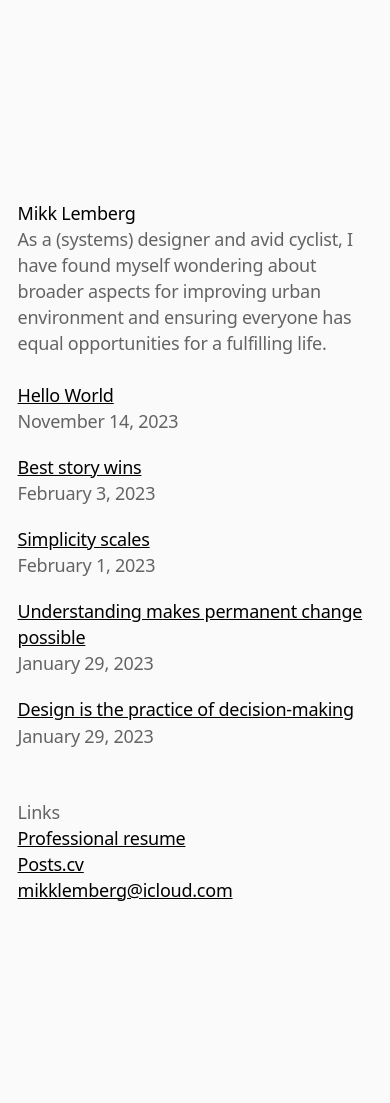
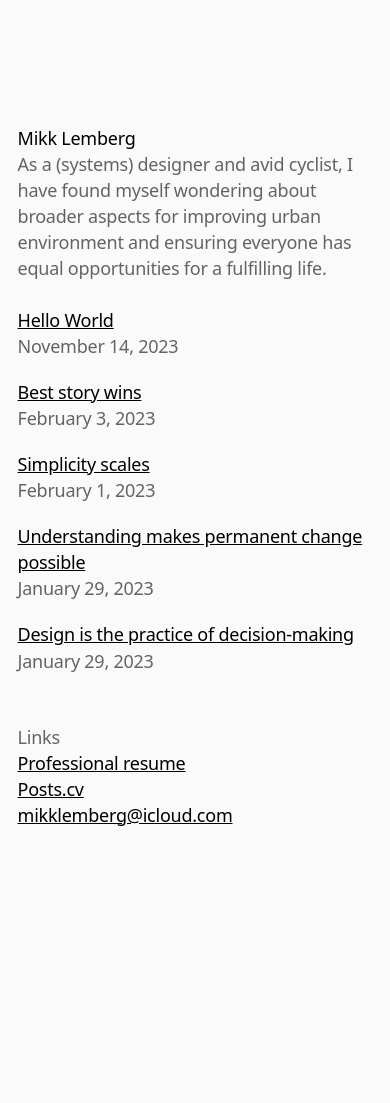
Before and after one commit to mikklemberg/My-personal-notes, a Jekyll site: the page built from README.md, in a window 390 px wide. Built offline with Jekyll 4.4.1, drawn with Linux system fonts in a browser that asks for light colours; our own code applies the rules of GitHub Pages for plain Markdown files; after the commit the page ends 953 px from its top, so only the background shows below that.

Commit message:
Update style.css

```diff
--- a/assets/css/style.css
+++ b/assets/css/style.css
@@ -66,7 +66,7 @@ a:hover {
 @media screen and (max-width: 768px) {
     .container {
         width: 95%;
-        padding: 100px 2%;
+        padding: 25px 2%;
         max-width: none;
     }
 }
```
